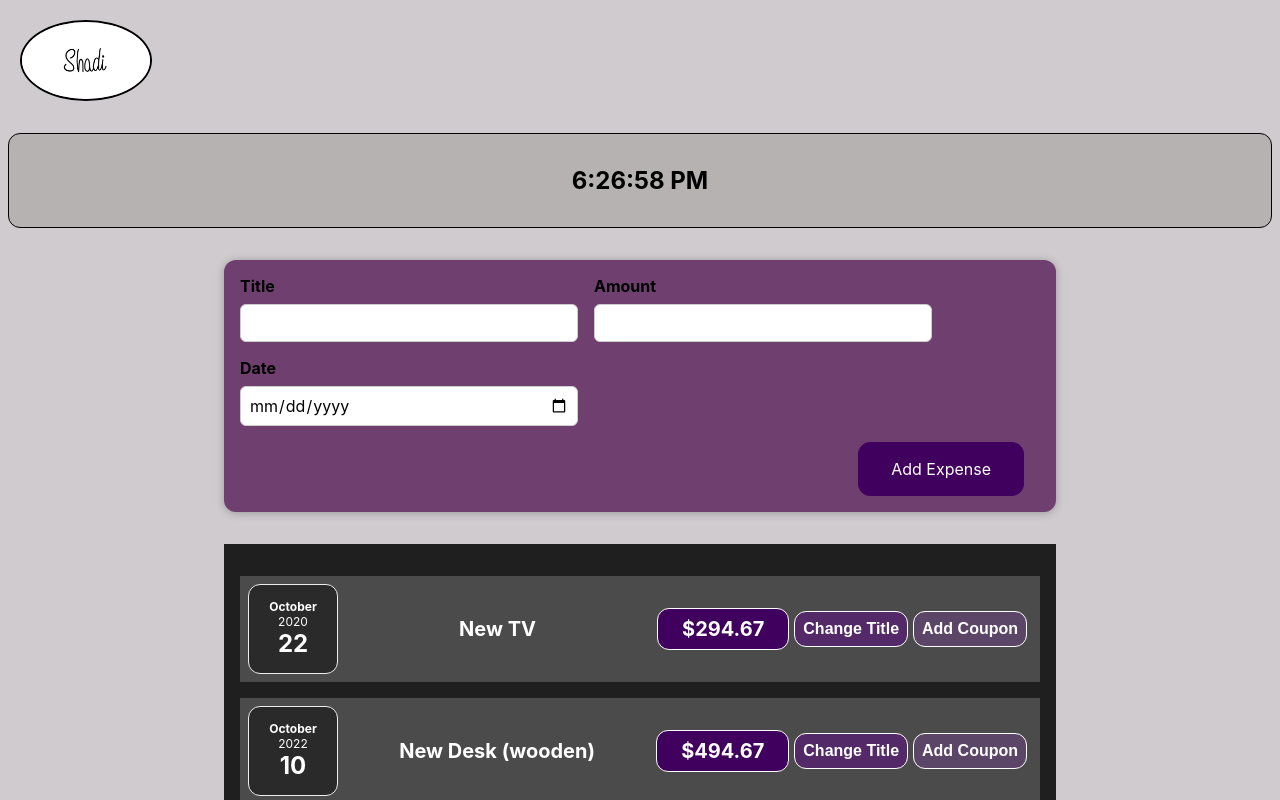
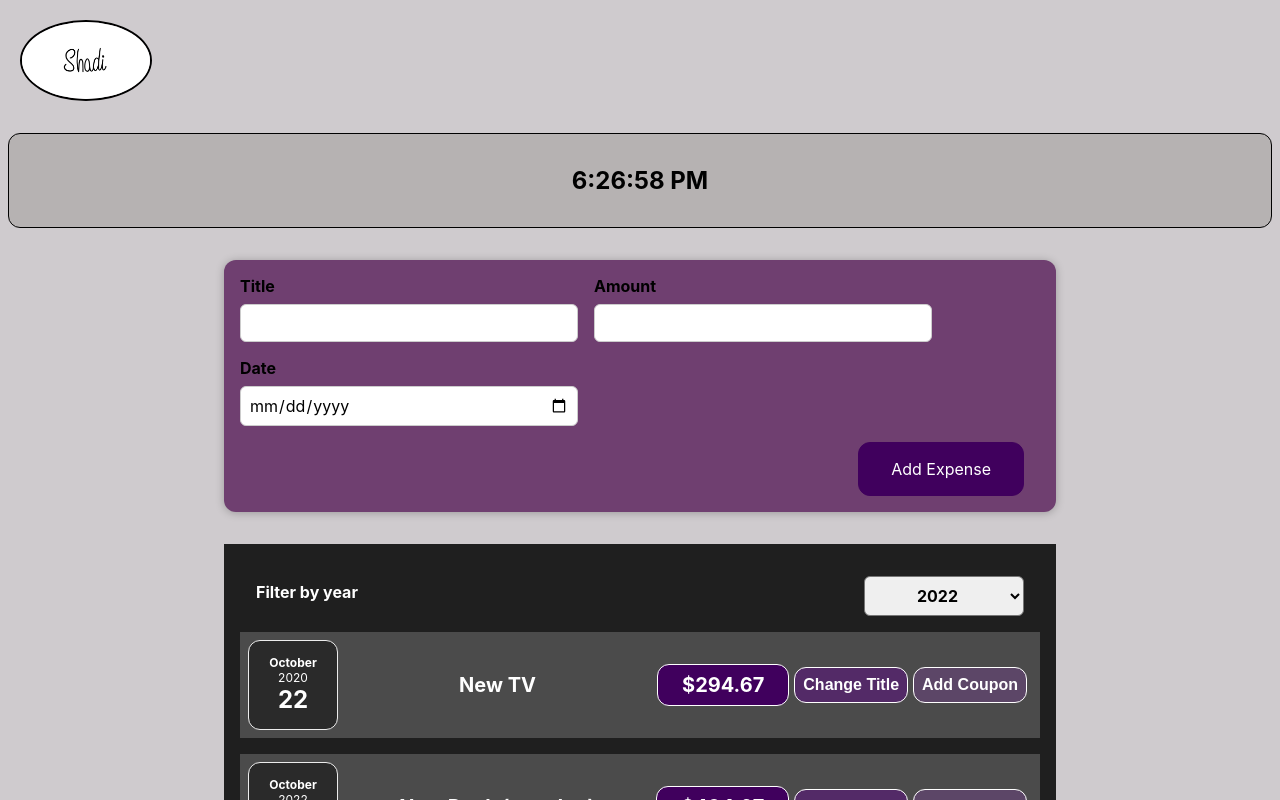
Before and after one commit to ShadiShayan92/Component-Basics-Project, a React (Create React App) app: page / in a window 1280 px wide. Shown: the top 800 px of the page. Built offline with nearby package versions, Linux system fonts and the light colour scheme.

Commit message:
Expenses Filter Added

```diff
--- a/src/components/Expenses/Expenses.js
+++ b/src/components/Expenses/Expenses.js
@@ -1,33 +1,29 @@
+import React, { useState } from "react";
 import "./Expenses.css";
 import ExpenseItem from "./ExpenseItem";
 import Card from "../UI/Card";
+import ExpensesFilter from "./ExpensesFilter";
 
 function Expenses(props) {
+  const [filteredYear, setFilteredYear] = useState("2020");
+
+  const filterChangeHandler = (selectedYear) => {
+    setFilteredYear(selectedYear);
+  };
+
   return (
     <Card className="expenses">
-      <ExpenseItem
-        title={props.items[0].title}
-        amount={props.items[0].amount}
-        date={props.items[0].date}
-      />
-
-      <ExpenseItem
-        title={props.items[1].title}
-        amount={props.items[1].amount}
-        date={props.items[1].date}
-      />
-
-      <ExpenseItem
-        title={props.items[2].title}
-        amount={props.items[2].amount}
-        date={props.items[2].date}
-      />
-
-      <ExpenseItem
-        title={props.items[3].title}
-        amount={props.items[3].amount}
-        date={props.items[3].date}
-      />
+      <ExpensesFilter
+        selected={filteredYear}
+        onChangeFilter={filterChangeHandler}
+      ></ExpensesFilter>
+      {props.items.map((expense) => (
+        <ExpenseItem
+          title={expense.title}
+          amount={expense.amount}
+          date={expense.date}
+        />
+      ))}
     </Card>
   );
 }
--- /dev/null
+++ b/src/components/Expenses/ExpensesFilter.css
@@ -0,0 +1,24 @@
+.expenses-filter {
+  color: white;
+  padding: 0 1rem;
+}
+
+.expenses-filter__control {
+  display: flex;
+  width: 100%;
+  align-items: center;
+  justify-content: space-between;
+  margin: 1rem 0;
+}
+
+.expenses-filter label {
+  font-weight: bold;
+  margin-bottom: 0.5rem;
+}
+
+.expenses-filter select {
+  font: inherit;
+  padding: 0.5rem 3rem;
+  font-weight: bold;
+  border-radius: 6px;
+}
--- /dev/null
+++ b/src/components/Expenses/ExpensesFilter.js
@@ -0,0 +1,21 @@
+import React from "react";
+
+import "./ExpensesFilter.css";
+
+const ExpensesFilter = () => {
+  return (
+    <div className="expenses-filter">
+      <div className="expenses-filter__control">
+        <label>Filter by year</label>
+        <select>
+          <option value="2022">2022</option>
+          <option value="2021">2021</option>
+          <option value="2020">2020</option>
+          <option value="2019">2019</option>
+        </select>
+      </div>
+    </div>
+  );
+};
+
+export default ExpensesFilter;
```
